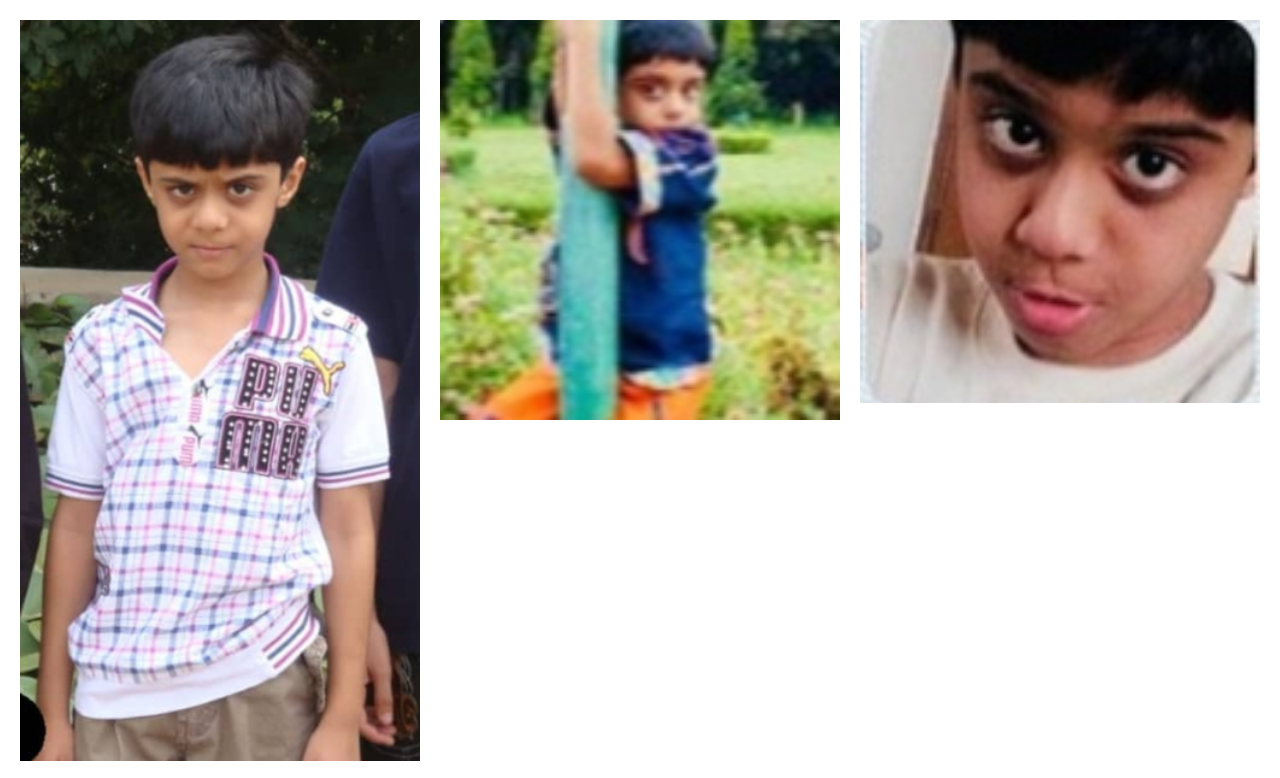
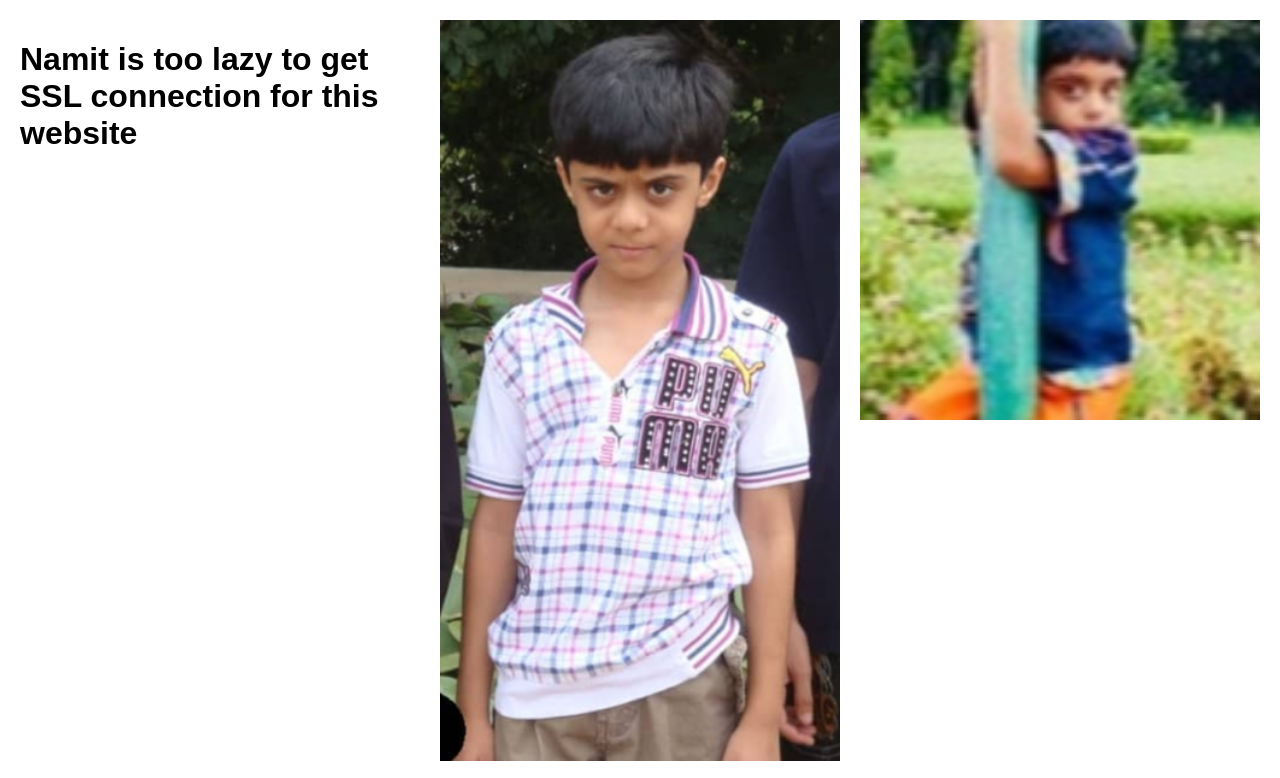
Before and after one commit to MohitPatel1/namit, a plain HTML site: page index.html in a window 1280 px wide. Shown: the top 778 px of the page. Drawn offline with Linux system fonts and the light colour scheme.

Commit message:
ssl pending

```diff
--- a/index.html
+++ b/index.html
@@ -55,6 +55,7 @@
 </head>
 <body>
     <div class="collage">
+	<h1>Namit is too lazy to get SSL connection for this website</h1>
         <div class="collage-item"><img src="image1.jpeg" alt="Image 1"></div>
         <div class="collage-item"><img src="image2.jpeg" alt="Image 2"></div>
         <div class="collage-item"><img src="image3.jpeg" alt="Image 3"></div>
```
